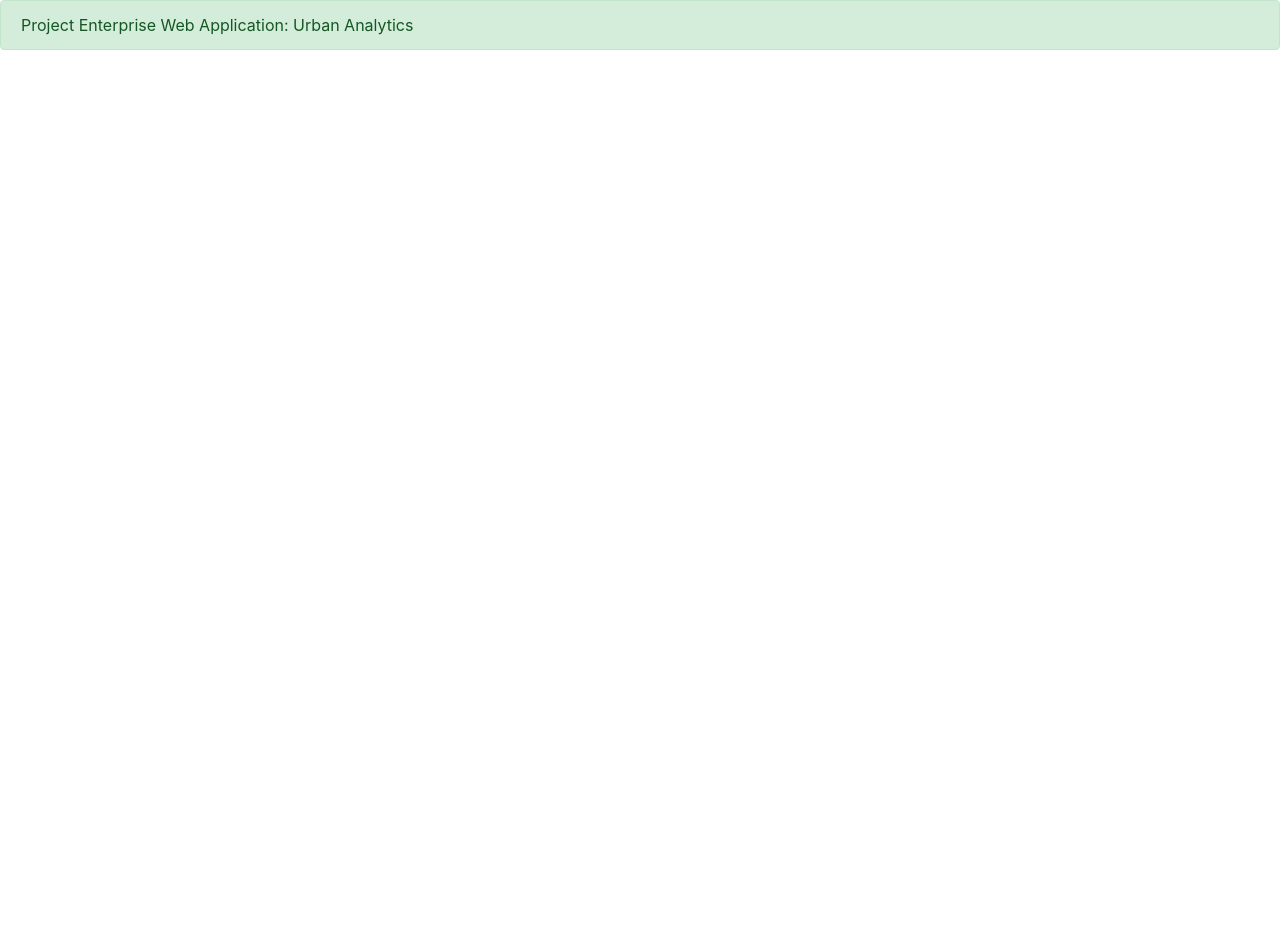
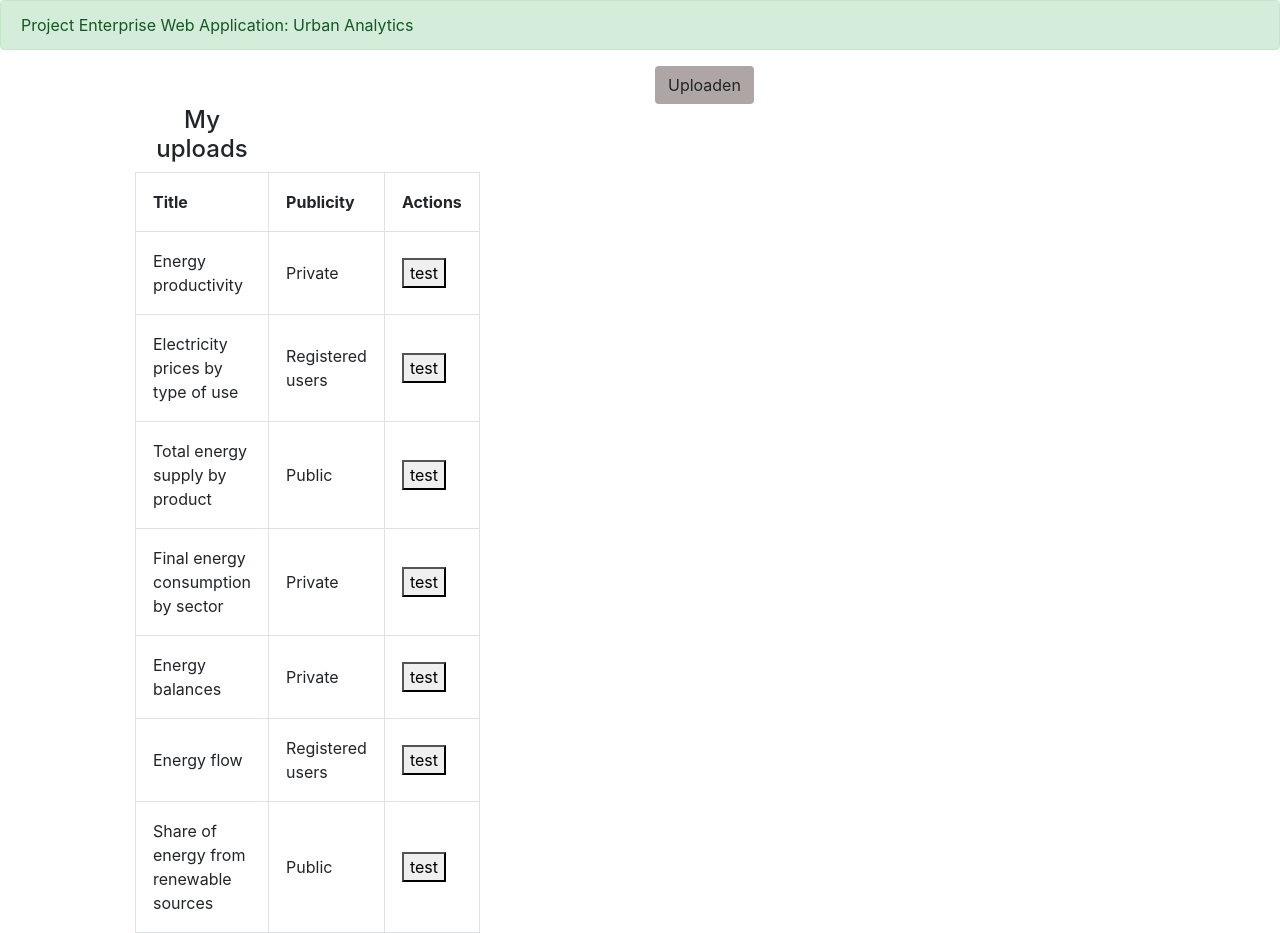
Before and after one commit to JessevanBree/Project-ewa, an Angular app in the folder my-app/: page / in a window 1280 px wide. Before the commit the page ends 800 px from the top, so only its background shows below. Built offline with nearby package versions, Linux system fonts and the light colour scheme.

Commit message:
My uploads begin

```diff
--- a/my-app/src/app/app.component.html
+++ b/my-app/src/app/app.component.html
@@ -11,6 +11,8 @@
   Project Enterprise Web Application: Urban Analytics
 </div>
 
+<app-myuploads></app-myuploads>
+
 <!-- * * * * * * * * * * * * * * * * * * * * * * * * * * * * * * * -->
 <!-- * * * * * * * * * * * The content above * * * * * * * * * * * -->
 <!-- * * * * * * * * * * is only a placeholder * * * * * * * * * * -->
--- a/my-app/src/app/app.module.ts
+++ b/my-app/src/app/app.module.ts
@@ -3,10 +3,12 @@ import { NgModule } from '@angular/core';
 
 import { AppRoutingModule } from './app-routing.module';
 import { AppComponent } from './app.component';
+import { MyuploadsComponent } from './components/myuploads/myuploads.component';
 
 @NgModule({
   declarations: [
-    AppComponent
+    AppComponent,
+    MyuploadsComponent
   ],
   imports: [
     BrowserModule,
--- /dev/null
+++ b/my-app/src/app/components/myuploads/myuploads.component.css
@@ -0,0 +1,40 @@
+#upload-button {
+  background-color: #AEA5A5;
+}
+
+#title {
+  margin-top: 40px;
+  text-align: center;
+}
+
+/* Table styles */
+
+.overviewTable {
+  cursor: pointer;
+}
+
+.overviewTableTd {
+  margin: 30px;
+}
+
+#tabel{
+  width: 460px!important;
+}
+
+.tableHeader{
+  padding: 17px;
+}
+
+td.overviewTableTd{
+    padding: 17px;
+}
+
+table.table-md.table-bordered {
+  width: 300px;
+  margin-left: 50px;
+}
+
+.btn-primary {
+  margin-top: 2px;
+  margin-left: 68px;
+}
--- /dev/null
+++ b/my-app/src/app/components/myuploads/myuploads.component.html
@@ -0,0 +1,27 @@
+<div class="container">
+  <div class="row">
+
+    <div class="col-6 table-responsive">
+      <table class="table-md table-bordered" id="table">
+        <div class="title">
+          <h4 id="title"> My uploads </h4>
+        </div>
+        <tr>
+          <th class="tableHeader">Title  </th>
+          <th class="tableHeader">Publicity </th>
+          <th class="tableHeader">Actions </th>
+        </tr>
+        <tr *ngFor="let dataset of datasets;">
+          <td class="overviewTableTd"> {{dataset.title}} </td>
+          <td class="overviewTableTd"> {{dataset.publicity}} </td>
+          <td class="overviewTableTd"> <button type="button">test</button></td>
+        </tr>
+      </table>
+    </div>
+
+    <div class="col-md-6">
+      <button type="button" class="btn btn-defaul" id="upload-button"> Uploaden</button>
+    </div>
+
+  </div>
+</div>
--- /dev/null
+++ b/my-app/src/app/components/myuploads/myuploads.component.ts
@@ -0,0 +1,29 @@
+import { Component, OnInit } from '@angular/core';
+
+@Component({
+  selector: 'app-myuploads',
+  templateUrl: './myuploads.component.html',
+  styleUrls: ['./myuploads.component.css']
+})
+export class MyuploadsComponent implements OnInit {
+
+  datasets: object;
+
+  constructor() {
+    //Construct some fake datasets
+    this.datasets = [
+      {"title":"Energy productivity", "publicity":"Private"},
+      {"title":"Electricity prices by type of use", "publicity":"Registered users"},
+      {"title":"Total energy supply by product", "publicity":"Public"},
+      {"title":"Final energy consumption by sector", "publicity":"Private"},
+      {"title":"Energy balances", "publicity":"Private"},
+      {"title":"Energy flow", "publicity":"Registered users"},
+      {"title":"Share of energy from renewable sources", "publicity":"Public"}
+    ]
+
+  }
+
+  ngOnInit() {
+  }
+
+}
```
Also changed, not shown: 2 other files (tests, documents, lock files or other folders).
